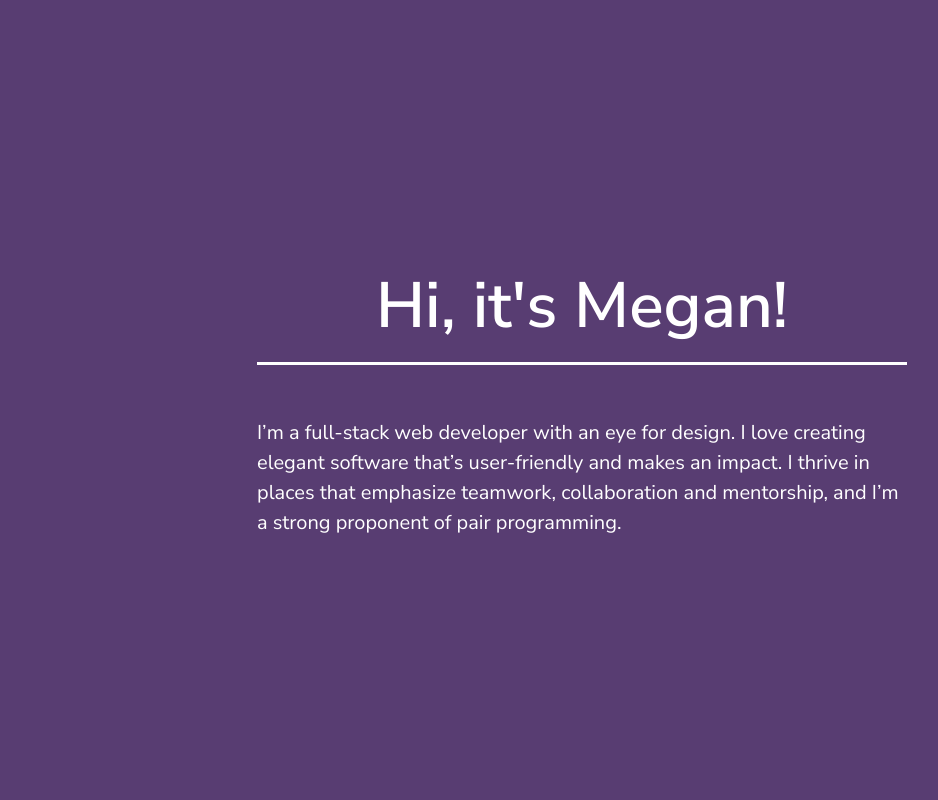
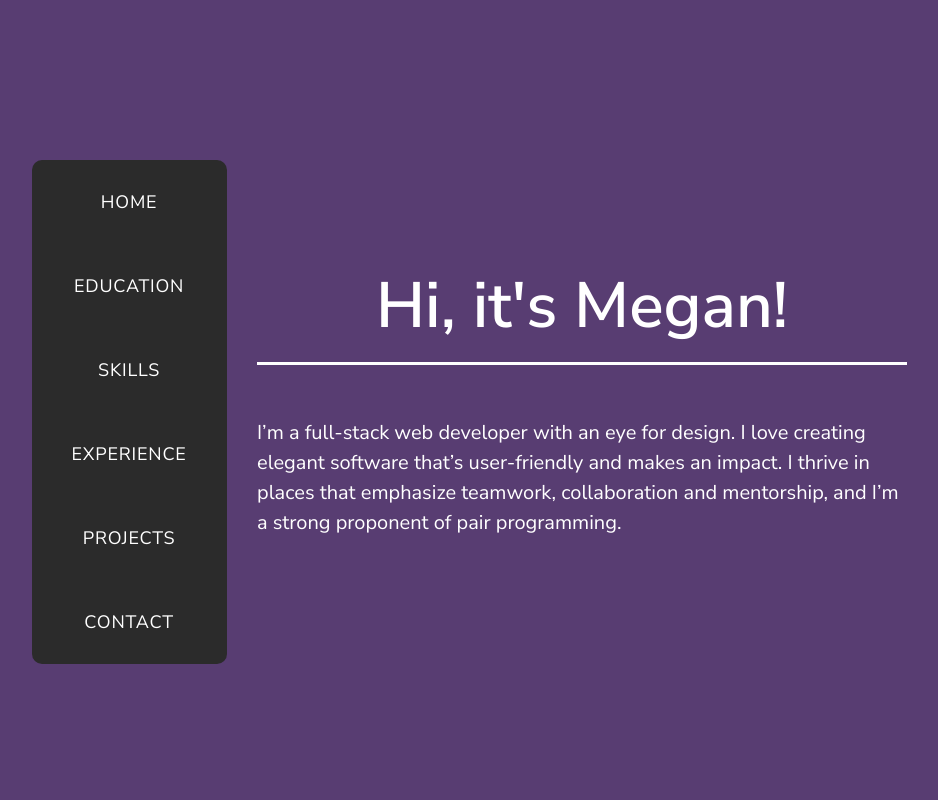
Before and after one commit to megandouli/megandouli.github.io, a React (Create React App) app: page / in a window 1280 px wide. Shown: the top 800 px of the page, without its empty margins (58-996 px from the left). Built offline with nearby package versions, Linux system fonts and the light colour scheme.

Commit message:
WIP nav bar

```diff
--- a/package.json
+++ b/package.json
@@ -8,7 +8,9 @@
     "@testing-library/user-event": "^12.1.10",
     "react": "^17.0.2",
     "react-dom": "^17.0.2",
+    "react-router-dom": "^5.2.0",
     "react-scripts": "4.0.3",
+    "react-scrollable-anchor": "^0.6.1",
     "styled-components": "^5.3.0",
     "web-vitals": "^1.0.1"
   },
--- a/public/index.html
+++ b/public/index.html
@@ -33,7 +33,7 @@
 
   <body>
     <noscript>You need to enable JavaScript to run this app.</noscript>
-    <div id="root"></div>
+    <div id="app"></div>
     <!--
       This HTML file is a template.
       If you open it directly in the browser, you will see an empty page.
--- a/src/App.js
+++ b/src/App.js
@@ -1,14 +1,16 @@
 import React from "react";
+import Contact from "./components/ContactSection/Contact";
+import Education from "./components/EducationSection/Education";
+import Experience from "./components/ExperienceSection/Experience";
 import Intro from "./components/IntroSection/Intro";
-import Education from "./components/EducationSection/Education";
+import Nav from "./components/Nav";
+import Projects from "./components/ProjectSection/Projects";
 import Skills from "./components/SkillsSection/Skills";
-import Experience from "./components/ExperienceSection/Experience";
-import Projects from "./components/ProjectSection/Projects";
-import Contact from "./components/ContactSection/Contact";
 
 function App() {
   return (
     <div className="App">
+      <Nav />
       <Intro />
       <Education />
       <Skills />
--- /dev/null
+++ b/src/components/Nav.js
@@ -0,0 +1,63 @@
+import React from "react";
+import styled from "styled-components";
+
+const NavContainer = styled.nav`
+  display: inline-block;
+  position: fixed;
+  top: 20%;
+  left: 7%;
+`;
+
+const NavList = styled.ul`
+  list-style-type: none;
+  border-radius: 10px;
+  padding: 0;
+  margin: 0;
+`;
+
+const NavListItem = styled.li`
+  background-color: ${(props) => (props.active ? "white" : "#2b2b2b")};
+  padding: 30px 40px;
+  text-transform: uppercase;
+  letter-spacing: 0.05em;
+  text-align: center;
+  border-top-left-radius: ${(props) => (props.first ? "10px" : "0px")};
+  border-top-right-radius: ${(props) => (props.first ? "10px" : "0px")};
+  border-bottom-left-radius: ${(props) => (props.last ? "10px" : "0px")};
+  border-bottom-right-radius: ${(props) => (props.last ? "10px" : "0px")};
+`;
+
+const NavLink = styled.a`
+  font-size: 18px;
+  color: ${(props) => (props.active ? "#2b2b2b" : "white")};
+  text-decoration: none;
+`;
+
+const NAV_LINKS = [
+  { link: "#", name: "Home" },
+  { link: "#education", name: "Education" },
+  { link: "#skills", name: "Skills" },
+  { link: "#experience", name: "Experience" },
+  { link: "#projects", name: "Projects" },
+  { link: "#contact", name: "Contact" },
+];
+
+const Nav = () => {
+  return (
+    <NavContainer>
+      <NavList>
+        {NAV_LINKS.map((nav, index) => (
+          <NavListItem
+            key={nav.name}
+            first={index === 0}
+            last={index === NAV_LINKS.length - 1}
+          >
+            <NavLink href={nav.link}>{nav.name}</NavLink>
+          </NavListItem>
+        ))}
+      </NavList>
+    </NavContainer>
+  );
+};
+
+export default Nav;
```
Also changed, not shown: src/index.js (+7 -6 lines), 1 other file (tests, documents, lock files or other folders).
